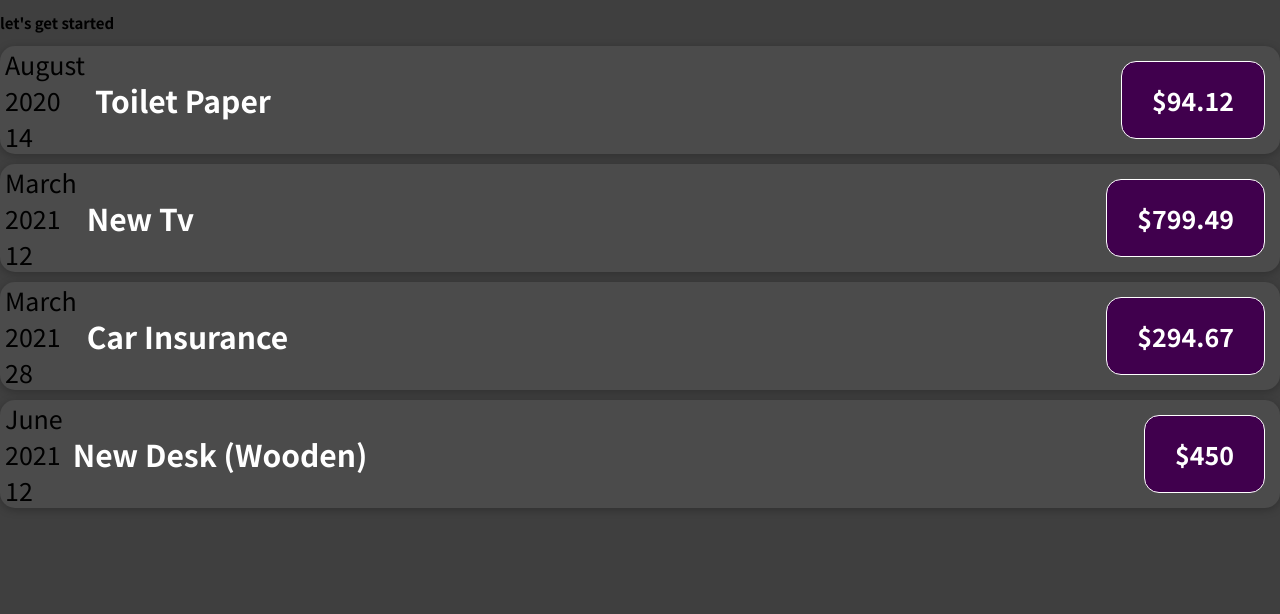
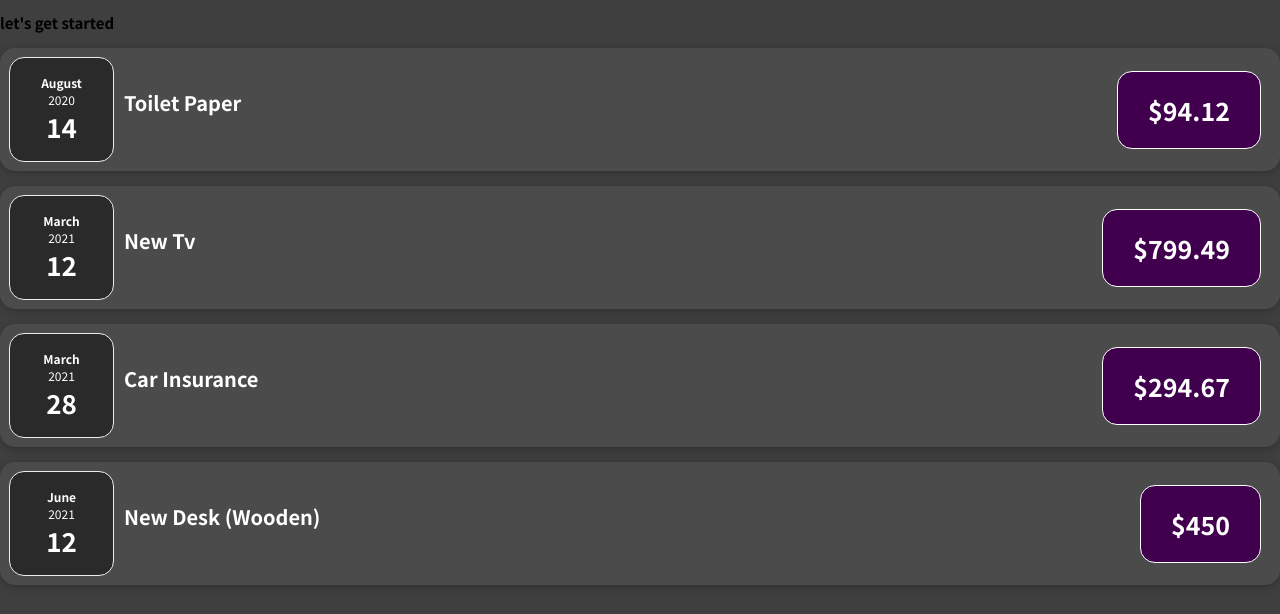
Before and after one commit to StrongMind0/React.-Expenses-App, a JavaScript app: page / in a window 1280 px wide. Shown: the top 614 px of the page. Built offline with nearby package versions, Linux system fonts and the light colour scheme.

Commit message:
Splitting ExpenseDate into a new component.

```diff
--- /dev/null
+++ b/src/components/ExpenseDate.css
@@ -0,0 +1,30 @@
+:root{
+    font-size: 62.5%;
+}
+
+.expense-date {
+  display: flex;
+  flex-direction: column;
+  width: 10.5rem;
+  height: 10.5rem;
+  border: 1px solid #ececec;
+  background-color: #2a2a2a;
+  color: white;
+  border-radius: 15px;
+  align-items: center;
+  justify-content: center;
+}
+
+.expense-date__month {
+  font-size: 1.2rem;
+  font-weight: bold;
+}
+
+.expense-date__year {
+  font-size: 1.2rem;
+}
+
+.expense-date__day {
+  font-size: 2.6rem;
+  font-weight: bold;
+}
--- /dev/null
+++ b/src/components/ExpenseDate.js
@@ -0,0 +1,17 @@
+import './ExpenseDate.css';
+
+function ExpenseDate(props) {
+    const month = props.date.toLocaleString('en-us', { month: 'long' });
+    const year = props.date.getFullYear();
+    const day = props.date.toLocaleString('en-us', { day: '2-digit' })
+
+    return (
+        <div className='expense-date'>
+            <div className='expense-date__month'>{month}</div>
+            <div className='expense-date__year'>{year}</div>
+            <div className='expense-date__day'>{day}</div>
+        </div>
+    );
+}
+
+export default ExpenseDate
--- a/src/components/ExpenseItem.css
+++ b/src/components/ExpenseItem.css
@@ -7,12 +7,12 @@
    /* border: 1px solid black; */
    justify-content: center;
    align-items: center;
-   font-size: 2.5rem;
+   font-size: 1.5rem;
    background: #4b4b4b;
    border-radius: 15px;
-   margin: 1rem 0;
+   margin: 1.5rem 0;
    box-shadow: 0 2px 8px rgba(0, 0, 0, 0.25);
-   padding: 0 0.5rem;
+   padding: 0.9rem;
 }
 .expense-item__details{
     display: flex;
@@ -24,7 +24,7 @@
 }
 
 .expense-item__details>h2{
-    font-size: 3rem;
+    font-size: 2rem;
     color: #fff;
 }
 
--- a/src/components/ExpenseItem.js
+++ b/src/components/ExpenseItem.js
@@ -1,17 +1,10 @@
+import ExpenseDate from './ExpenseDate';
 import './ExpenseItem.css'
 
 function ExpenseItem(props) {
-    const month = props.date.toLocaleString('en-us', { month: 'long' });
-    const year = props.date.getFullYear();
-    const day = props.date.toLocaleString('en-us', {day: '2-digit'})
-
     return (
         <div className='expense-item'>
-            <div>
-                <div>{month}</div>
-                <div>{year}</div>
-                <div>{day}</div>
-            </div>
+            <ExpenseDate date={props.date}/>
             <div className='expense-item__details'>
                 <h2> {props.title} </h2>
                 <div className='expense-item__price'> ${props.amount} </div>
```
